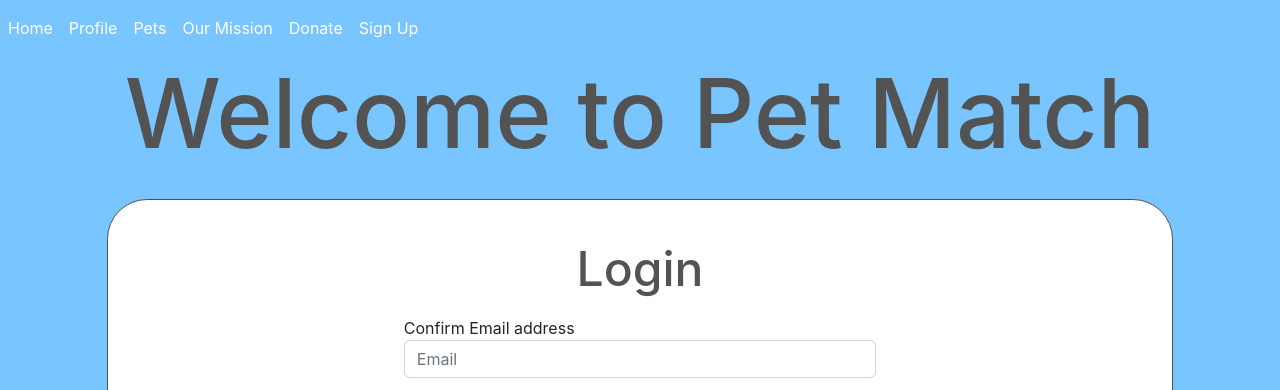
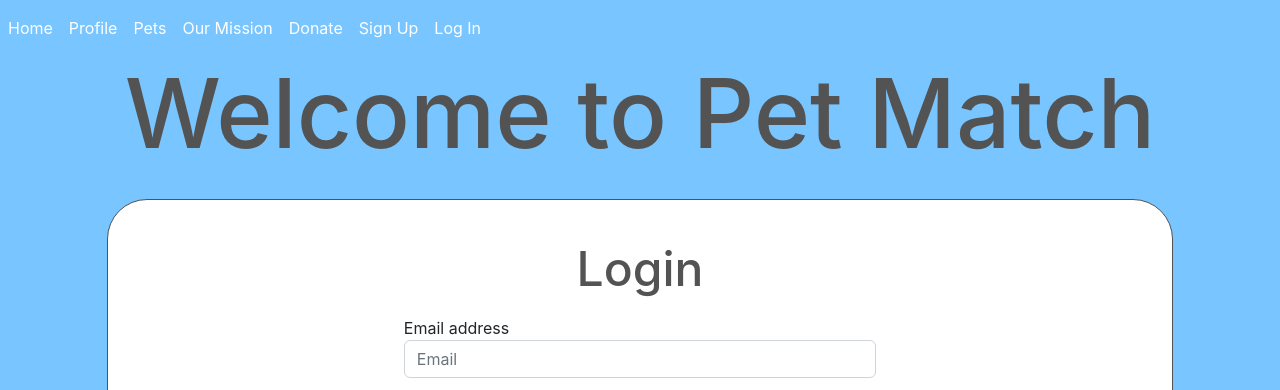
Before and after one commit to mcarson24/pet_match, a React (Create React App) app in the folder client/: page /login in a window 1280 px wide. Shown: the top 390 px of the page. Built offline with nearby package versions, Linux system fonts and the light colour scheme.

Commit message:
Component Clean up

```diff
--- a/client/src/components/login.js
+++ b/client/src/components/login.js
@@ -1,6 +1,5 @@
 import React, { useState } from "react";
 import '../styles/login.css'
-import { Link } from 'react-router-dom';
 import { useMutation } from '@apollo/client';
 import { LOGIN_USER } from '../utils/mutations';
 
@@ -9,6 +8,7 @@ import Auth from '../utils/auth';
 const Login = (props) => {
   const [formState, setFormState] = useState({ email: '', password: '' });
   const [login, { error, data }] = useMutation(LOGIN_USER);
+
 
   // update state based on form input changes
   const handleChange = (event) => {
@@ -23,12 +23,10 @@ const Login = (props) => {
   // submit form
   const handleFormSubmit = async (event) => {
     event.preventDefault();
-    console.log(formState);
     try {
       const { data } = await login({
         variables: { ...formState },
       });
-
       Auth.login(data.login.token);
     } catch (e) {
       console.error(e);
@@ -43,27 +41,20 @@ const Login = (props) => {
 
   return (
     <>
-
       <div className="jumbotron jumbotron-fluid">
         <div className="container">
           <h1 className="loginHeader">Welcome to Pet Match</h1>
         </div>
       </div>
-
       <div className="container-fluid loginContainer">
-
         <div className="row justify-content-center">
           <div className="col-10 loginCol">
-
             <h2 className="loginH2">Login</h2>
-
             <form onSubmit={handleFormSubmit} className="loginForm">
-
               <div class="form-group">
-                            <label for="exampleInputEmail1">Confirm Email address</label>
+              <label for="exampleInputEmail1">Email address</label>
                   <input name='email' type="email" value={formState.email} onChange={handleChange} class="form-control" id="exampleInputEmail1" aria-describedby="emailHelp" placeholder="Email" />
               </div>
-
               <div class="form-group">
                 <label for="exampleInputPassword1">Password</label>
                 <input type="password"
@@ -72,20 +63,11 @@ const Login = (props) => {
                     onChange={handleChange}
                     class="form-control" id="exampleInputPassword1" placeholder="Password" />
               </div>
-
               <button type="submit" class="btn btn-dark">Submit</button>
             </form>
-
-
-
-
           </div>
         </div>
-
       </div>
-
-
-
     </>
   )
 }
--- a/client/src/components/nav.js
+++ b/client/src/components/nav.js
@@ -1,6 +1,5 @@
 import React from 'react';
 import { Link } from 'react-router-dom'
-
 
 function Nav() {
     return(
@@ -11,34 +10,25 @@ function Nav() {
                 integrity="sha384-0evHe/X+R7YkIZDRvuzKMRqM+OrBnVFBL6DOitfPri4tjfHxaWutUpFmBp4vmVor"
                 crossorigin="anonymous"
             />
-            {/* <link rel='stylesheet' href='../styles/navigation.css' /> */}
             <meta name="viewport" content="width=device-width, initial-scale=1.0"></meta>
-
             <nav className="navbar  navbar-expand-lg navbar-light">
-
                 <button className="navbar-toggler navBtn" type="button" data-toggle="collapse" data-target="#mobileNav" aria-controls="navbarNavAltMarkup" aria-expanded="false" aria-label="Toggle navigation">
                     <span className="navbar-toggler-icon"></span>
                 </button>
                 <div className="collapse navbar-collapse mainNav" id="mobileNav">
                     <div className="navbar-nav">
-
                         <Link className="nav-item nav-link links" to="/">Home</Link>
                         <Link className="nav-item nav-link links" to="/profile">Profile</Link>
-
                         <Link className="nav-item nav-link links" to="/pets">Pets</Link>
                         <Link className="nav-item nav-link links" to="/ourmission">Our Mission</Link>
                         <Link className="nav-item nav-link links" to="/donate">Donate</Link>
                         <Link className="nav-item nav-link links" to="/signup">Sign Up</Link>
-
+                        <Link className="nav-item nav-link links" to="/login">Log In</Link>
                     </div>
                 </div>
             </nav>
-
-
             <script src="https://cdn.jsdelivr.net/npm/bootstrap@5.2.0-beta1/dist/js/bootstrap.bundle.min.js" integrity="sha384-pprn3073KE6tl6bjs2QrFaJGz5/SUsLqktiwsUTF55Jfv3qYSDhgCecCxMW52nD2" crossorigin="anonymous"></script>
             <link href="https://cdn.jsdelivr.net/npm/bootstrap@5.2.0-beta1/dist/css/bootstrap.min.css" rel="stylesheet" integrity="sha384-0evHe/X+R7YkIZDRvuzKMRqM+OrBnVFBL6DOitfPri4tjfHxaWutUpFmBp4vmVor" crossorigin="anonymous"></link>
-
-
         </>
     )
 }
```
Also changed, not shown: client/src/components/home.js (+1 -26 lines), client/src/index.js (+0 -16 lines). Lines whose indentation alone changed are shown as unchanged.
